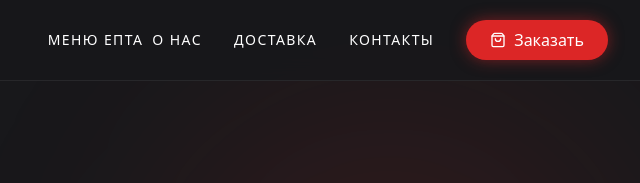
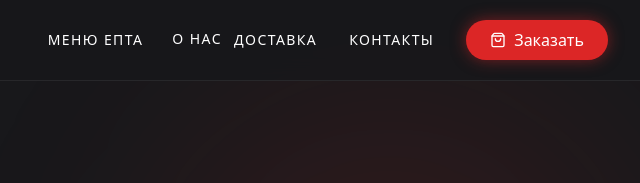
Before and after one commit to SkvorikovCode/landing-1765968040697, a plain HTML site: page index.html in a window 1280 px wide. Shown: the top 183 px of the page, 640-1280 px from the left. Drawn offline with nearby package versions, Linux system fonts and the light colour scheme.

Commit message:
Move element: a by (8px, 2px)

```diff
--- a/index.html
+++ b/index.html
@@ -25,7 +25,7 @@
                 <!-- Desktop Menu -->
                 <nav class="hidden md:flex items-center gap-8">
                     <a href="#menu" class="text-sm uppercase tracking-widest hover:text-red-500 transition-colors" style="transform: translate(296px, -228px); left: -268px; top: 3px; left: 21px; top: -1px; left: 23px; top: 0px; position: relative; left: -273px; top: 228px;">Меню епта</a>
-                    <a href="#about" class="text-sm uppercase tracking-widest hover:text-red-500 transition-colors">О нас</a>
+                    <a href="#about" class="text-sm uppercase tracking-widest hover:text-red-500 transition-colors" style="transform: translate(20px, -1px);">О нас</a>
                     <a href="#delivery" class="text-sm uppercase tracking-widest hover:text-red-500 transition-colors">Доставка</a>
                     <a href="#contacts" class="text-sm uppercase tracking-widest hover:text-red-500 transition-colors">Контакты</a>
                     <a href="#order" class="px-6 py-2 bg-red-600 hover:bg-red-700 text-white rounded-full transition-all hover:scale-105 shadow-[0_0_15px_rgba(220,38,38,0.5)] font-medium flex items-center gap-2">
```
Also changed, not shown: 1 other file.
